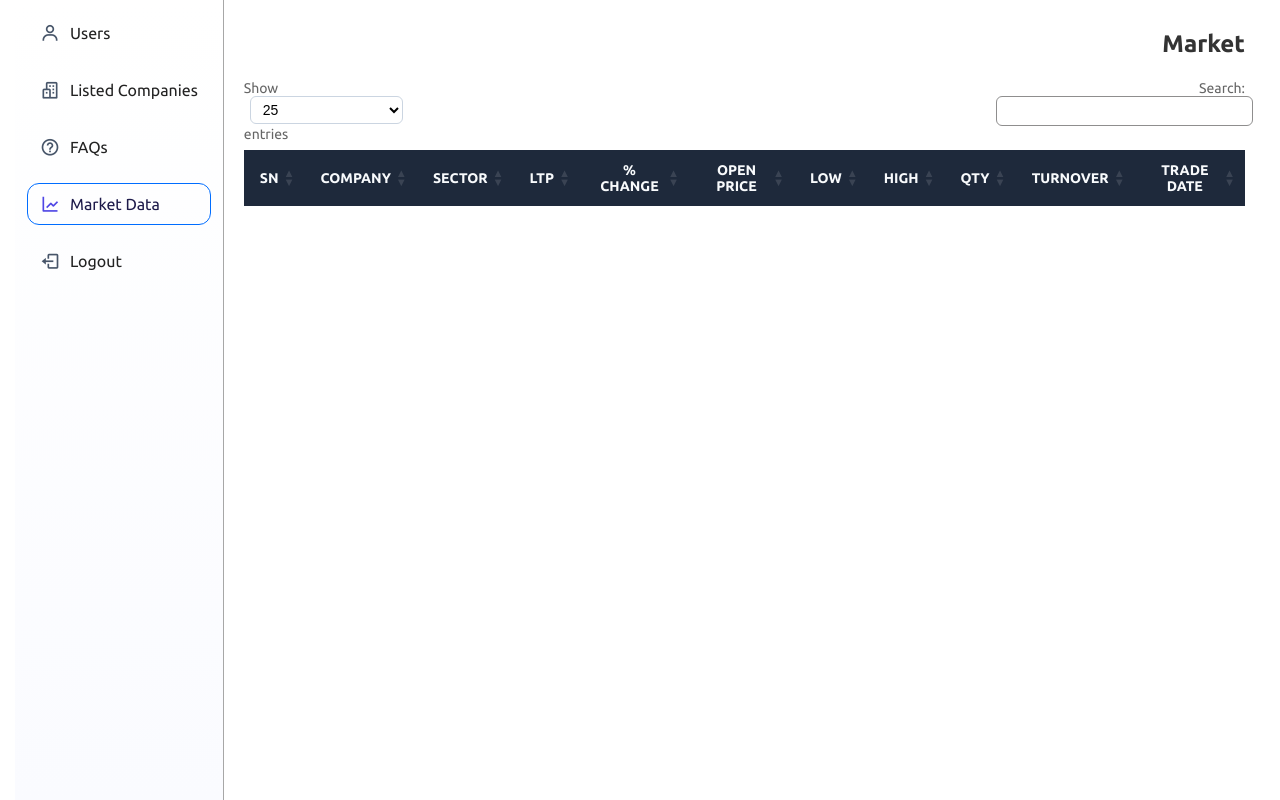
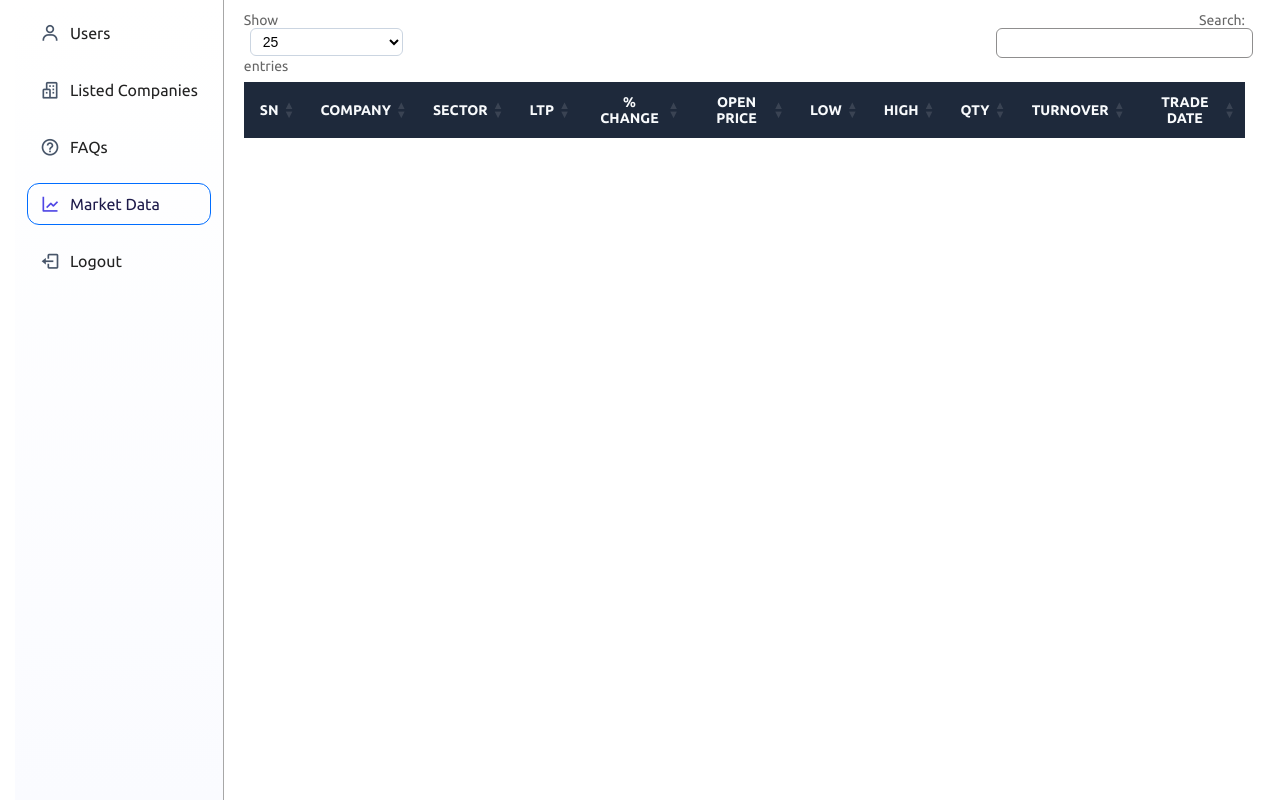
Before and after one commit to ghanteyyy/StockVault, a Django app: page /admin/market/data in a window 1280 px wide. Run offline with Django 5.2, Linux system fonts and the light colour scheme; the visitor is signed in with stand-in values (Sample User, id 1); data that the repository does not hold is empty; parts of the project's set-up code (start-up, migrations or seed data) failed here and were passed over; some libraries are stand-ins or nearby versions.

Commit message:
Removed header container

```diff
--- a/templates/admin/market_data.html
+++ b/templates/admin/market_data.html
@@ -8,11 +8,6 @@
 {% endblock %}
 
 {% block content %}
-
-    <div class="header">
-        <h2>Market</h2>
-    </div>
-
     <table id="data_table" class="display">
         <thead>
             <tr>
```
